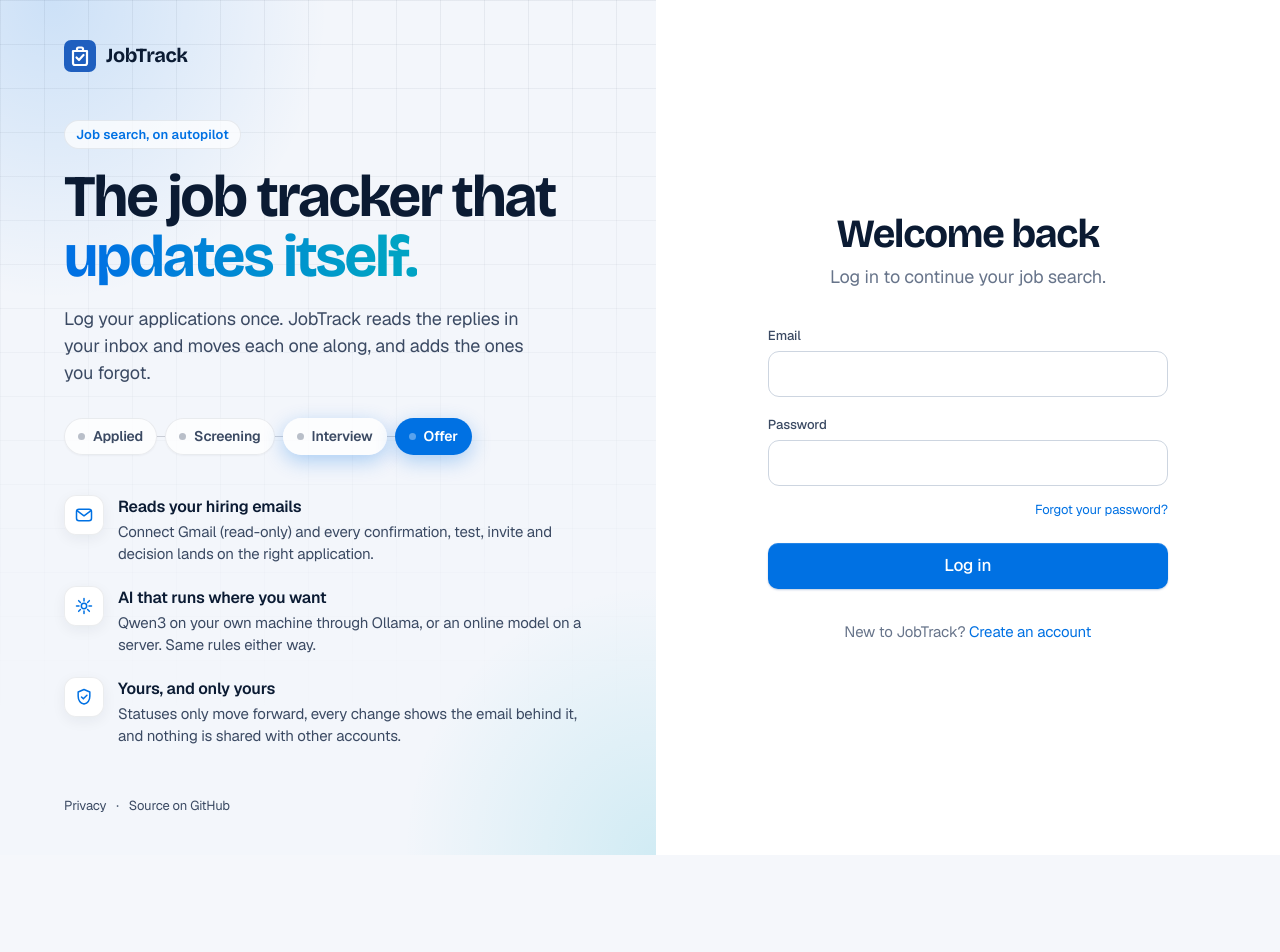
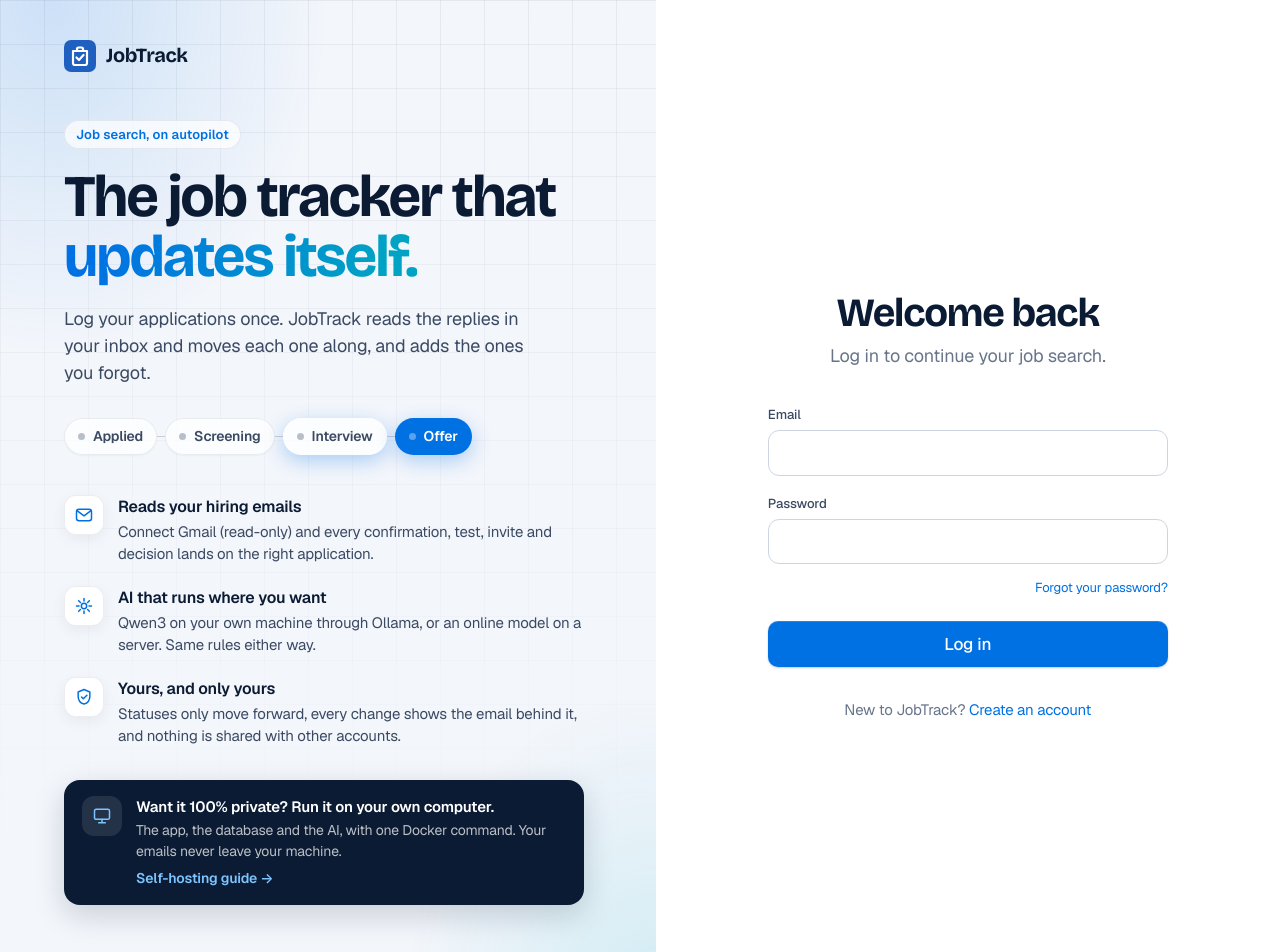
Before and after one commit to CodeByFarah/jobtracker, a React (Vite) app in the folder frontend/: page /login in a window 1280 px wide. Shown: the top 952 px of the page. Before the commit the page ends 855 px from the top, so only its background shows below. Built offline with nearby package versions, Linux system fonts and the light colour scheme; no server answers.

Commit message:
Point to self-hosting from the sign-in page

```diff
--- a/frontend/src/index.css
+++ b/frontend/src/index.css
@@ -741,6 +741,22 @@ a.app-row:hover::before, a.app-row:hover + .app-row::before { opacity: 0; }
   color: var(--accent);
 }
 .auth-point-icon svg { width: 20px; height: 20px; fill: none; stroke: currentColor; stroke-width: 1.8; stroke-linecap: round; stroke-linejoin: round; }
+/* "Run it yourself" card: the self-hosting option, linking to the guide in the README. */
+.auth-selfhost {
+  display: grid; grid-template-columns: 40px 1fr; gap: 14px; align-items: start; margin-top: 32px; padding: 16px 18px;
+  border-radius: 16px; background: var(--story-ink); color: rgb(255 255 255 / 72%); font-size: 14px; line-height: 1.5;
+  text-decoration: none !important; box-shadow: 0 10px 30px rgb(11 27 51 / 18%);
+  transition: transform 0.2s var(--ease), box-shadow 0.2s var(--ease);
+  animation: rise 0.6s 0.5s var(--ease) both;
+}
+.auth-selfhost:hover { transform: translateY(-2px); box-shadow: 0 16px 36px rgb(11 27 51 / 24%); }
+.auth-selfhost strong { display: block; color: #fff; font-size: 15px; font-weight: 600; margin-bottom: 2px; }
+.auth-selfhost-cta { display: block; margin-top: 6px; color: #7cc4ff; font-weight: 600; }
+.auth-selfhost-icon {
+  width: 40px; height: 40px; border-radius: 12px; display: grid; place-items: center;
+  background: rgb(255 255 255 / 10%); color: #7cc4ff;
+}
+.auth-selfhost-icon svg { width: 20px; height: 20px; fill: none; stroke: currentColor; stroke-width: 1.8; stroke-linecap: round; stroke-linejoin: round; }
 .auth-story-footer { display: flex; gap: 10px; color: var(--story-ink-2); font-size: 13px; }
 .auth-story-footer a { color: inherit; }
 .auth-story-footer a:hover { color: var(--accent); }
--- a/frontend/src/pages/AuthLayout.tsx
+++ b/frontend/src/pages/AuthLayout.tsx
@@ -76,6 +76,25 @@ export function AuthLayout({ title, subtitle, children }: { title: string; subti
               </li>
             ))}
           </ul>
+
+          <a
+            className="auth-selfhost"
+            href="https://github.com/CodeByFarah/jobtracker#self-hosting-everything-on-your-own-computer"
+            target="_blank"
+            rel="noreferrer"
+          >
+            <span className="auth-selfhost-icon" aria-hidden="true">
+              <svg viewBox="0 0 24 24">
+                <rect x="3" y="4" width="18" height="12" rx="2" />
+                <path d="M8 20h8M12 16v4" />
+              </svg>
+            </span>
+            <span>
+              <strong>Want it 100% private? Run it on your own computer.</strong>
+              The app, the database and the AI, with one Docker command. Your emails never leave your machine.
+              <span className="auth-selfhost-cta">Self-hosting guide →</span>
+            </span>
+          </a>
         </div>
 
         <footer className="auth-story-footer">
```
